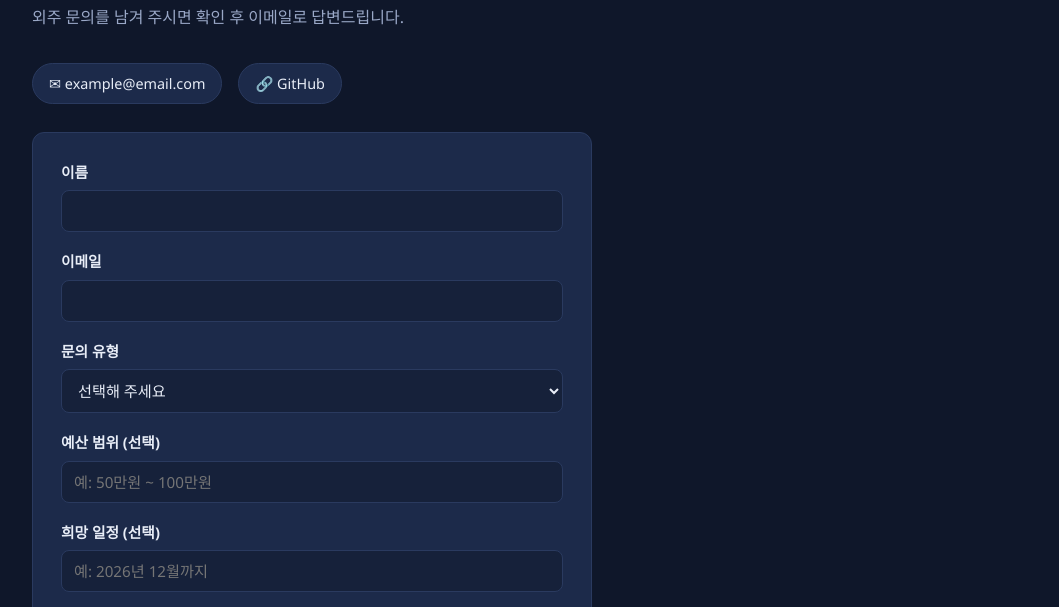
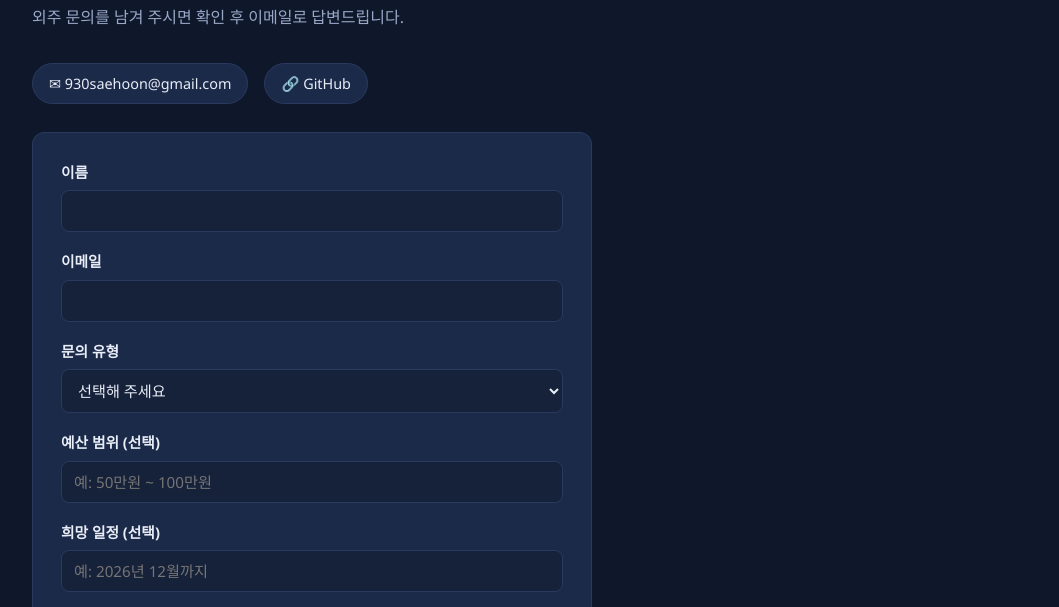
Before and after one commit to sehoon6295/Self-Introduction_WebApp, a plain HTML site: page contact.html in a window 1280 px wide. Shown: the part 141-748 px from the top of the page, without its empty margins (108-1167 px from the left). Drawn offline with Linux system fonts and the light colour scheme.

Commit message:
Fix contact email mailto link to match displayed address
Co-Authored-By: Claude Sonnet 5 <noreply@anthropic.com>

```diff
--- a/contact.html
+++ b/contact.html
@@ -26,8 +26,7 @@
     <p class="section-subtitle">외주 문의를 남겨 주시면 확인 후 이메일로 답변드립니다.</p>
 
     <div class="contact-links">
-      <!-- TODO: 실제 연락용 이메일 주소로 교체해 주세요 -->
-      <a href="mailto:example@email.com">✉ example@email.com</a>
+      <a href="mailto:930saehoon@gmail.com">✉ 930saehoon@gmail.com</a>
       <a href="https://github.com/sehoon6295" target="_blank" rel="noopener">🔗 GitHub</a>
     </div>
 
```
Also changed, not shown: 1 other file.
